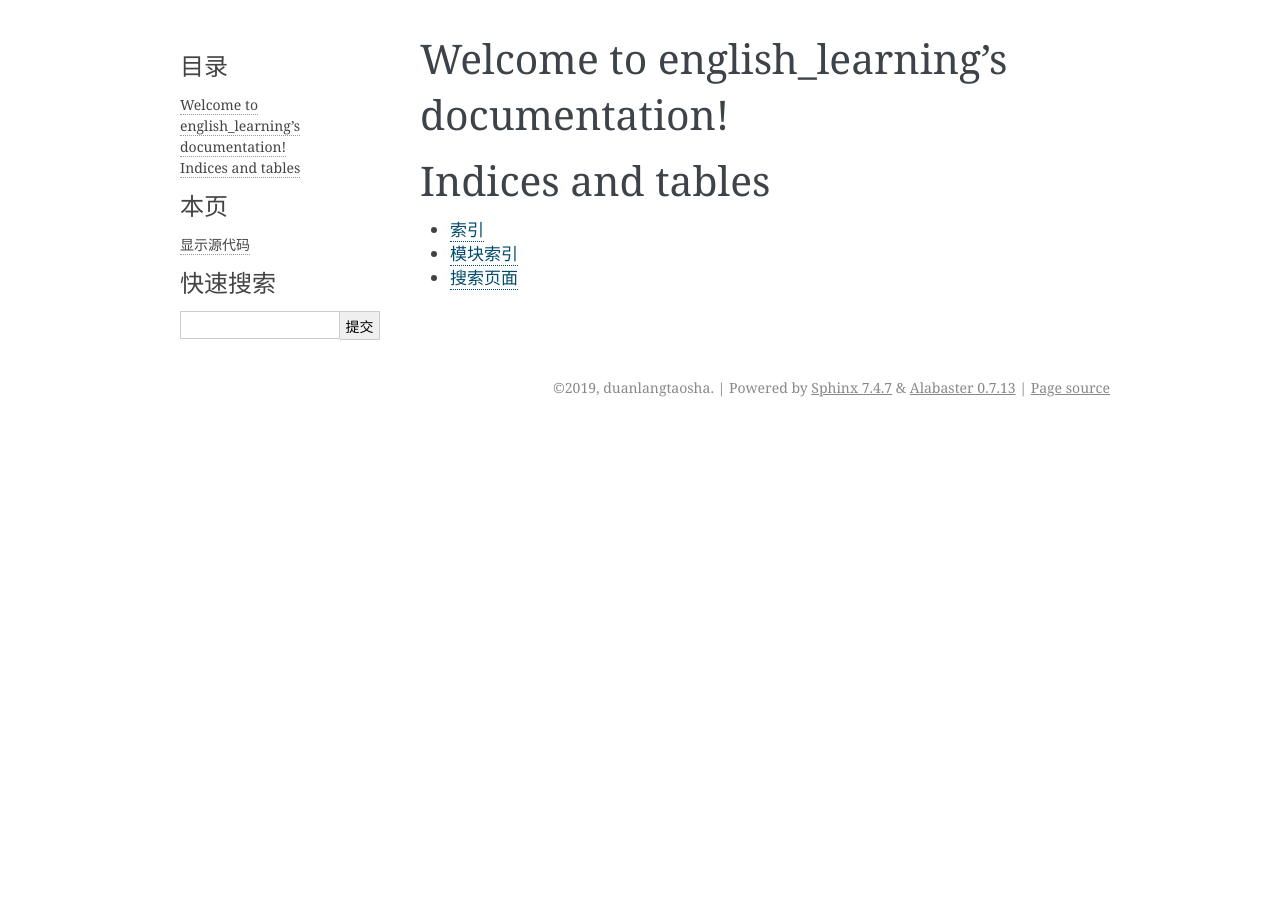
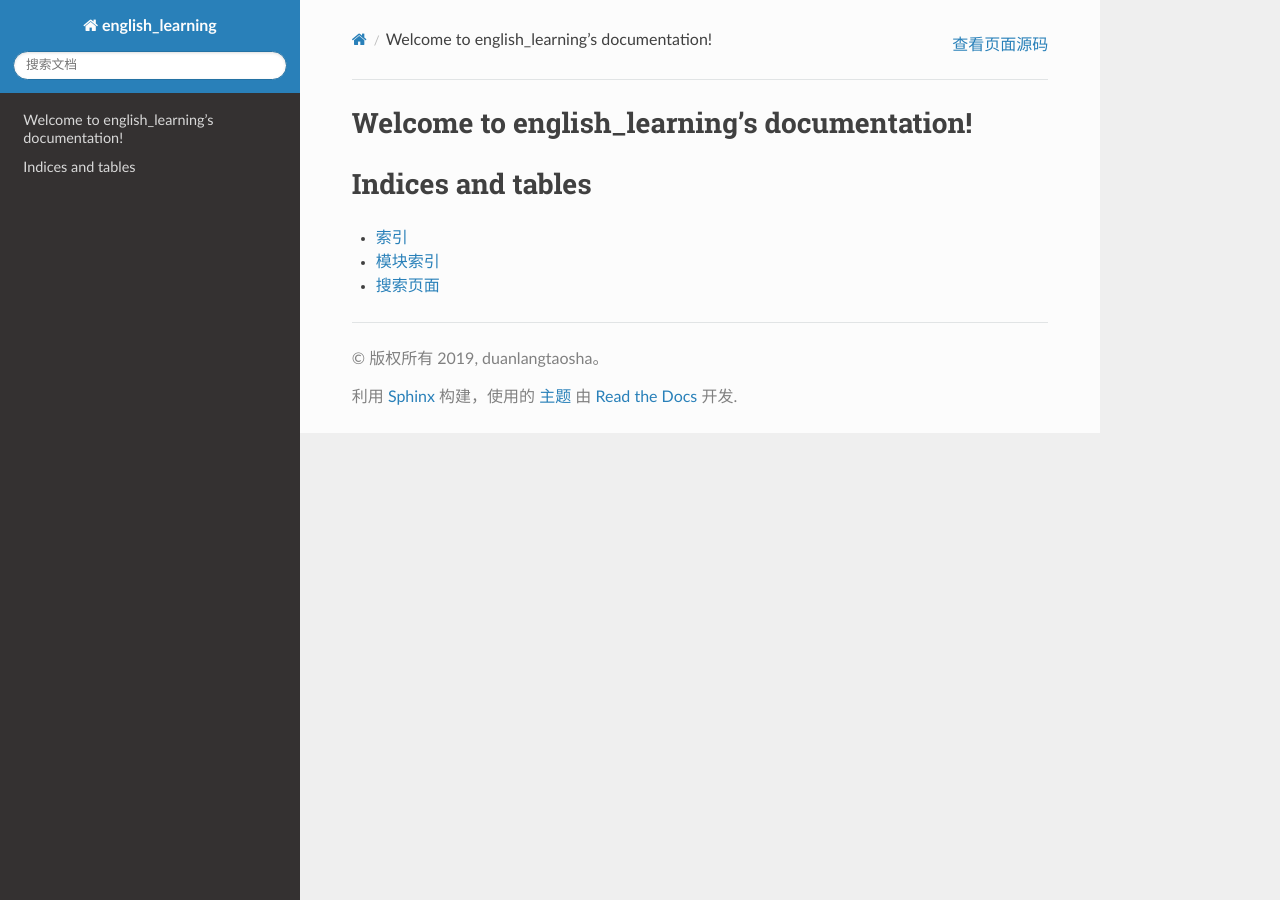
Before and after one commit to duanlangtaosha/english_learnig, a Sphinx documentation site: the page built from source/index.rst, in a window 1280 px wide. Built offline with Sphinx 7.4.7 and the Read the Docs theme 2.0.0, drawn with Linux system fonts in a browser that asks for light colours.

Commit message:
添加主题的子模块

```diff
--- a/source/conf.py
+++ b/source/conf.py
@@ -76,7 +76,14 @@ pygments_style = None
 # The theme to use for HTML and HTML Help pages.  See the documentation for
 # a list of builtin themes.
 #
-html_theme = 'alabaster'
+#更换第三方的主题
+html_theme = 'sphinx_rtd_theme'
+
+#为True则用 '''如 :numref:`xxx` 会显示如图/表x '''
+numfig = True
+
+#上一层目录
+html_theme_path = ['../sphinx_rtd_theme']
 
 # Theme options are theme-specific and customize the look and feel of a theme
 # further.  For a list of options available for each theme, see the
```
Also changed, not shown: .gitmodules.
